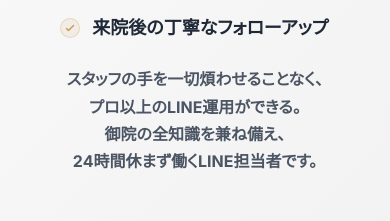
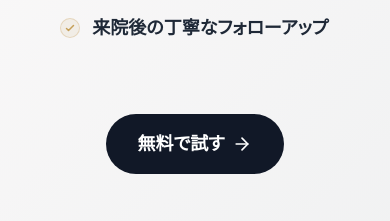
Before and after one commit to mikamishunpei/quicka-sdr-lp, a React (Vite) app: page / in a window 390 px wide. Shown: the part 389-610 px from the top of the page. Built offline with nearby package versions, Linux system fonts and the light colour scheme.

Commit message:
Hide hero description text on mobile screens to simplify layout

```diff
--- a/src/components/clinic/ClinicHero.tsx
+++ b/src/components/clinic/ClinicHero.tsx
@@ -37,7 +37,7 @@ export function ClinicHero() {
               </li>
             ))}
           </ul>
-          <p className="text-base md:text-[1.05rem] text-gray-600 leading-relaxed font-bold text-center lg:text-left">
+          <p className="hidden md:block text-base md:text-[1.05rem] text-gray-600 leading-relaxed font-bold text-center lg:text-left">
             スタッフの手を一切煩わせることなく、<br className="md:hidden" />プロ以上のLINE運用ができる。<br />
             御院の全知識を兼ね備え、<br className="md:hidden" />24時間休まず働くLINE担当者です。
           </p>
```
